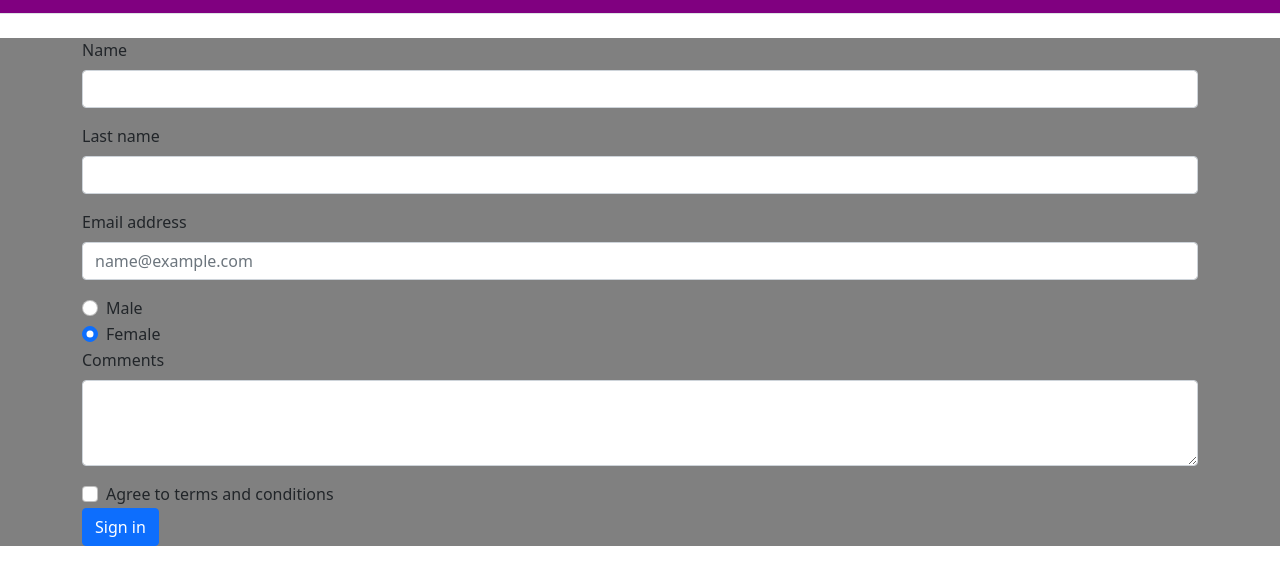
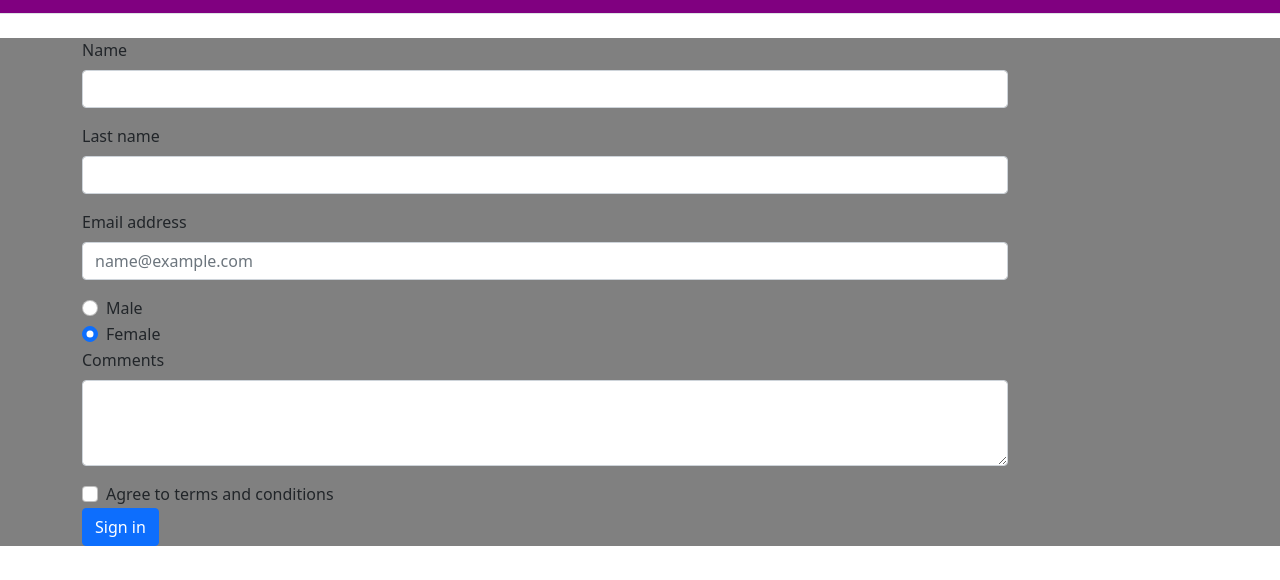
Before and after one commit to DanteMH27/Bootstrap, a plain HTML site: page contacto.html in a window 1280 px wide. Shown: the part 112-692 px from the top of the page. Drawn offline with nearby package versions, Linux system fonts and the light colour scheme.

Commit message:
Second Version

```diff
--- a/contacto.html
+++ b/contacto.html
@@ -80,7 +80,7 @@
       <section class="intro-section">
         <div class="container">
           <div class="row">
-            <div class="col">
+            <div class="col-sm-6 col-md-8 col-lg-9 col-xl-10 col-xxl-12">
               <div class="mb-3">
                 <label for="exampleFormControlInput1" class="form-label">Name</label>
                 <input type="Name" class="form-control">
```
